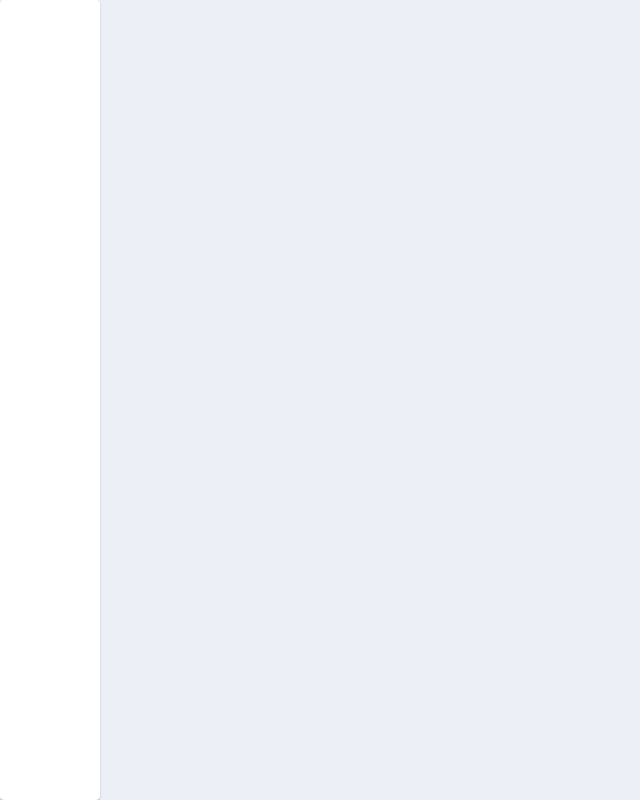
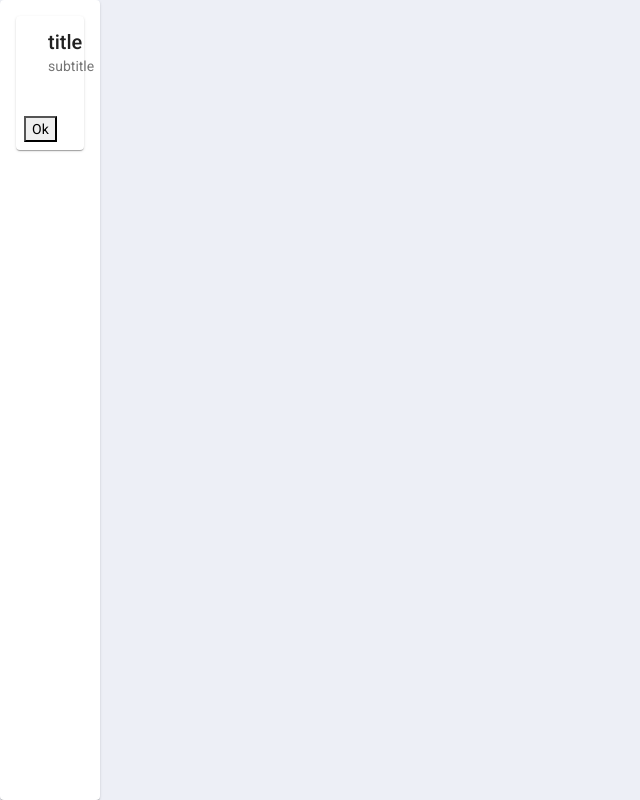
Before and after one commit to dieherro91/AngularLeanTechTest, an Angular app: page / in a window 1280 px wide. Shown: the whole page, without its empty margins (0-640 px from the left). Built offline with nearby package versions, Linux system fonts and the light colour scheme.

Commit message:
deploing to heroku

```diff
--- a/src/app/sidebar/body/body.component.html
+++ b/src/app/sidebar/body/body.component.html
@@ -1,4 +1,16 @@
 <mat-card id=sides-bar>
+    <mat-card>
+        <mat-card-header>
+            <mat-card-title>title</mat-card-title>
+            <mat-card-subtitle>subtitle</mat-card-subtitle>
+        </mat-card-header>
+        <mat-card-content>
+
+        </mat-card-content>
+        <mat-card-actions>
+            <button mat-button>Ok</button>
+        </mat-card-actions>
+    </mat-card>
     <!-- <mat-tab-group>
         <mat-tab label="TabHeader1"></mat-tab>
         <mat-tab label="TabTabHeader2"></mat-tab>
```
Also changed, not shown: package.json (+13 -3 lines), server.js (added, +10 -0 lines), 1 other file (tests, documents, lock files or other folders).
